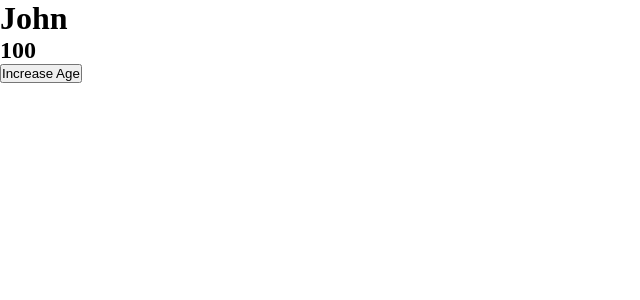
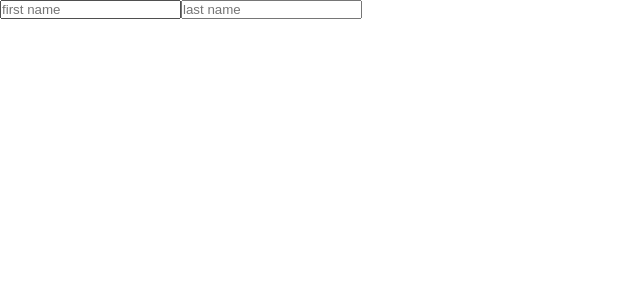
Before and after one commit to dejourford/odin_my-first-react-app, a React (Vite) app: page / in a window 1280 px wide. Shown: the top 300 px of the page, without its empty margins (0-640 px from the left). Built offline with nearby package versions, Linux system fonts and the light colour scheme.

Commit message:
create input component

```diff
--- a/src/App.jsx
+++ b/src/App.jsx
@@ -1,20 +1,26 @@
 import { useState } from "react";
 import { Button } from "./Button"
+import { Person } from "./Person";
+import { Input } from "./Input";
 
 function App() {
-   const [person, setPerson] = useState({name: "John", age: 100})
 
-  const handleClick = () => {
-    setPerson((prevPerson) => ({...prevPerson, age: prevPerson.age + 1}))
-  }
-
-
+const [firstName, setfirstName] = useState("");
+const [lastName, setLastName] = useState("");
 
   return (
     <>
-    <h1>{person.name}</h1>
-    <h2>{person.age}</h2>
-    <button onClick={handleClick}>Increase Age</button>
+    <p>{firstName} {lastName}</p>
+    <Input
+     value={firstName}
+     onChange={(e) => setfirstName(e.target.value)}
+     placeholder="first name"
+     />
+    <input
+     value={lastName}
+     onChange={(e) => setLastName(e.target.value)}
+     placeholder="last name"
+     />
     </>
   )
 }
--- /dev/null
+++ b/src/Input.jsx
@@ -0,0 +1,10 @@
+export function Input({value, onChange, placeholder}) {
+    return (
+        <input
+        value={value}
+        onChange={onChange}
+        placeholder={placeholder}
+        >
+        </input>
+    )
+}
--- /dev/null
+++ b/src/Person.jsx
@@ -0,0 +1,9 @@
+import { useState } from "react";
+
+export function Person() {
+    const [person, setPerson] = useState({firstName: "De'Jour", lastName: "Ford", age: 33})
+
+    return (
+        <h1>{person.firstName} {person.lastName}</h1>
+    )
+}
```
